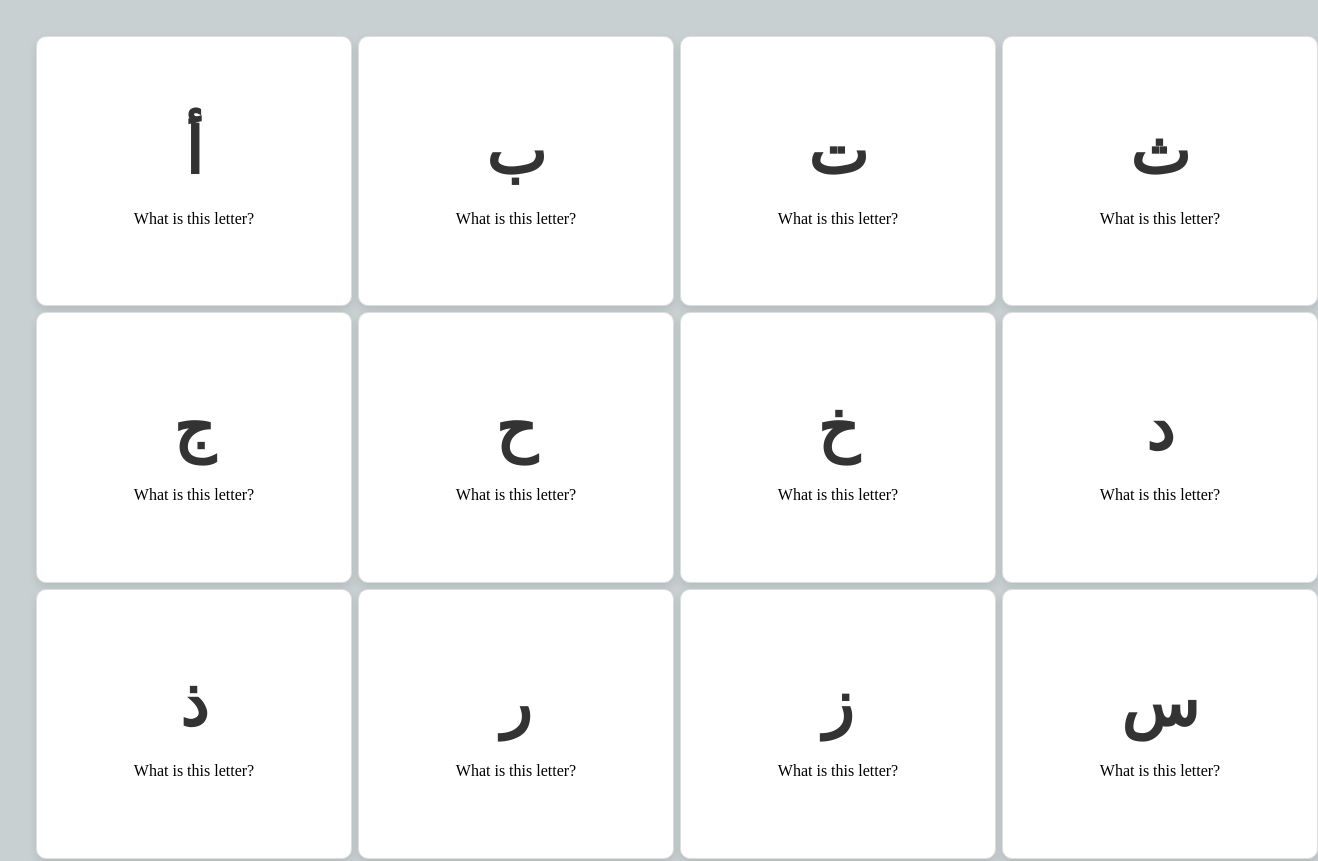
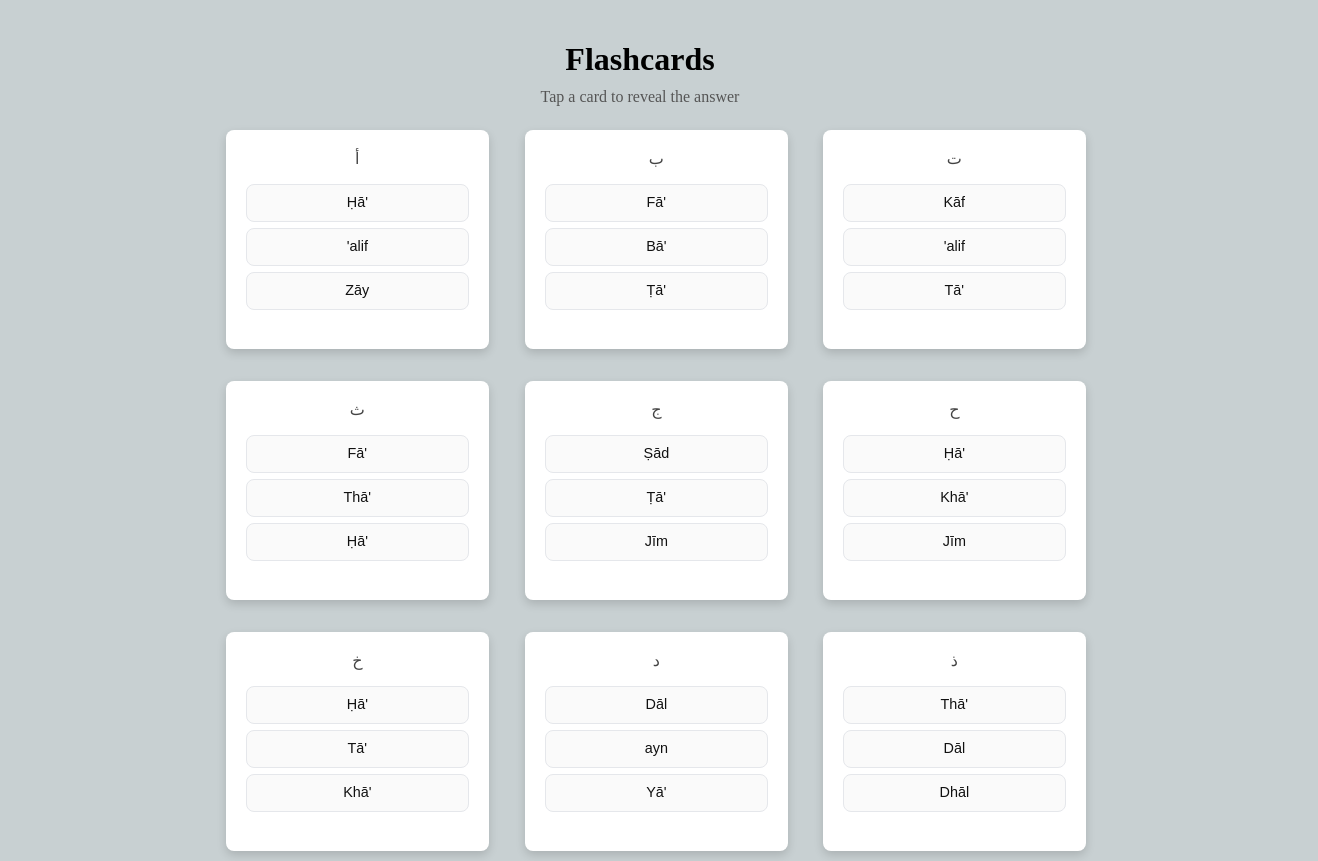
Before and after one commit to Alchabom/arabicApp, a Next.js app: page /flashLearning in a window 1280 px wide. Shown: the top 861 px of the page, 1318 px wide, since content can reach past the window. Built offline with nearby package versions, Linux system fonts and the light colour scheme.

Commit message:
modified flashcards to be more userfriendly

```diff
--- a/app/api/letters/route.ts
+++ b/app/api/letters/route.ts
@@ -2,7 +2,6 @@
 import { NextResponse } from 'next/server';
 
 export async function GET() {
-  // Define the base letter data
   const baseLettersData = [
     {
       id: 1,
--- a/app/flashLearning/app.css
+++ b/app/flashLearning/app.css
@@ -13,26 +13,26 @@ body {
 .card-grid {
     display: grid;
     align-items: stretch;
-    grid-template-columns: repeat(auto-fill, minmax(220px, 1fr));
-    gap: 3rem;
+    grid-template-columns: repeat(auto-fill, minmax(240px, 1fr));
+    gap: 2rem 2.25rem;
     width: 100%;
-    padding: 1rem;
+    padding: 0.5rem 1rem 1.5rem;
 }
 .card {
-
     display: flex;
     justify-content: center;
     align-items: center;
     position: relative;
-    border-radius: .25rem;
-    box-shadow: 0 0 5px 2px rgba(0, 0, 0, .3);
+    border-radius: .5rem;
+    box-shadow: 0 4px 10px rgba(0, 0, 0, .15);
     background-color: white;
-    transition-style: preserve-3d;
-    transition: 150ms;
+    transition: transform 150ms, box-shadow 150ms;
     cursor: pointer;
-    height: 130px;
-    transform: perspective(1000px) rotateY(var(--rotateY, 0deg))
-    translateY(var(--translate-y, 0));
+    min-height: 210px;
+    padding: 0.5rem;
+    overflow: hidden;
+    box-sizing: border-box;
+    transform: perspective(1000px) rotateY(var(--rotateY, 0deg)) translateY(var(--translate-y, 0));
 }
 .card:hover {
     --translate-y: -2px;
@@ -52,6 +52,8 @@ body {
     position: absolute;
     padding: 1rem;
     backface-visibility: hidden;
+    inset: 0;
+    overflow: hidden;
 }
 
 .card .back {
--- a/app/flashLearning/flashcard.tsx
+++ b/app/flashLearning/flashcard.tsx
@@ -37,10 +37,10 @@ const styles = {
     justifyContent: 'center',
     alignItems: 'center',
     backgroundColor: 'white',
-    border: '1px solid #ddd',
     borderRadius: '10px',
-    boxShadow: '0 4px 8px rgba(0,0,0,0.1)',
-    padding: '20px',
+    padding: '12px',
+    boxSizing: 'border-box' as const,
+    gap: '6px',
   },
   front: {
     transform: 'rotateY(0deg)',
@@ -49,35 +49,117 @@ const styles = {
     transform: 'rotateY(180deg)',
   },
   arabicLetter: {
-    fontSize: '4rem',
+    fontSize: 'clamp(1.6rem, 6vw, 2.2rem)',
     fontWeight: 'bold',
-    marginBottom: '20px',
+    marginBottom: '8px',
     color: '#333',
+    maxWidth: '100%',
+    overflow: 'hidden',
+    textOverflow: 'ellipsis',
+    whiteSpace: 'nowrap',
   },
   answer: {
-    fontSize: '2.5rem',
+    fontSize: '2rem',
     color: '#2c3e50',
-    marginTop: '20px',
+    marginTop: '14px',
   }
 };
 
 export default function Flashcard({ flashcard }: FlashcardProps) {
   const [isFlipped, setIsFlipped] = useState(false);
+  const [selected, setSelected] = useState<string | null>(null);
+  const [result, setResult] = useState<'correct' | 'incorrect' | null>(null);
 
   const handleClick = () => {
     setIsFlipped(!isFlipped);
   };
 
+  const handleOptionClick = (option: string) => {
+    if (selected) return;
+    setSelected(option);
+    const ok = option === flashcard.answer;
+    setResult(ok ? 'correct' : 'incorrect');
+    if (!ok) {
+      // auto flip to show correct after a brief delay
+      setTimeout(() => setIsFlipped(true), 700);
+    }
+  };
+
+  const resetCard = (e?: React.MouseEvent) => {
+    if (e) e.stopPropagation();
+    setIsFlipped(false);
+    setSelected(null);
+    setResult(null);
+  };
+
   return (
-      <div style={styles.card}>
+      <div className="card" style={styles.card}>
         <div style={styles.cardInner(isFlipped)} onClick={handleClick}>
           <div style={{ ...styles.cardFace, ...styles.front }}>
             <div style={styles.arabicLetter}>{flashcard.question}</div>
-            <div>What is this letter?</div>
+            <div style={{fontSize: '1rem', color:'#444'}}>{flashcard.question}</div>
+            <div style={{ display:'grid', gridTemplateColumns:'1fr', gap:'6px', marginTop:'10px', width:'100%', boxSizing:'border-box' as const }} onClick={(e)=>e.stopPropagation()}>
+              {flashcard.options.map((opt) => {
+                const isSelected = selected === opt;
+                const isCorrect = opt === flashcard.answer;
+                let bg = '#fafafa';
+                let textColor = '#111';
+                let borderColor = '#e5e7eb';
+                if (selected) {
+                  if (isSelected && isCorrect) {
+                    bg = '#e6f4ea';
+                    textColor = '#1b5e20';
+                    borderColor = '#2e7d32';
+                  } else if (isSelected && !isCorrect) {
+                    bg = '#fdecea';
+                    textColor = '#7f1d1d';
+                    borderColor = '#c62828';
+                  } else if (isCorrect) {
+                    bg = '#e6f4ea';
+                    textColor = '#1b5e20';
+                    borderColor = '#a5d6a7';
+                  }
+                }
+                return (
+                  <button
+                    key={opt}
+                    onClick={() => handleOptionClick(opt)}
+                    aria-label={`Option ${opt}`}
+                    disabled={!!selected}
+                    style={{
+                      padding:'7px 10px',
+                      minHeight: '38px',
+                      fontSize: '.9rem',
+                      lineHeight: '1.2',
+                      borderRadius:'8px',
+                      border:`1px solid ${borderColor}`,
+                      backgroundColor: bg,
+                      color: textColor,
+                      cursor: selected ? 'default' : 'pointer',
+                      transition: 'background-color .2s, border-color .2s, color .2s',
+                      width: '100%',
+                      overflow: 'hidden',
+                      textOverflow: 'ellipsis',
+                      whiteSpace: 'nowrap'
+                    }}
+                  >
+                    {opt}
+                  </button>
+                );
+              })}
+            </div>
+            <div style={{minHeight: 20, marginTop:'8px'}}>
+              {selected && (
+                <span style={{ color: result==='correct' ? '#1b5e20' : '#7f1d1d'}}>
+                  {result==='correct' ? 'Correct!' : 'Try again! Revealing answer...'}
+                </span>
+              )}
+            </div>
           </div>
           <div style={{ ...styles.cardFace, ...styles.back }}>
             <div style={styles.arabicLetter}>{flashcard.question}</div>
             <div style={styles.answer}>{flashcard.answer}</div>
+            <button onClick={resetCard} style={{marginTop:'16px', padding:'8px 12px', borderRadius:'6px', border:'1px solid #ccc', background:'#f7f7f7', cursor:'pointer'}}>Next</button>
           </div>
         </div>
       </div>
--- a/app/flashLearning/page.tsx
+++ b/app/flashLearning/page.tsx
@@ -6,7 +6,7 @@ import { useRouter } from "next/navigation";
 
 const styles = {
   container: {
-    maxWidth: '900',
+    maxWidth: '900px',
     margin: '0 auto',
     padding: '20px',
     boxSizing: 'border-box' as const,
@@ -113,6 +113,8 @@ export default function FlashLearningPage() {
   return (
       <>
         <div style={styles.container}>
+          <h1 style={{textAlign:'center', marginBottom:'10px'}}>Flashcards</h1>
+          <p style={{textAlign:'center', color:'#555', marginTop:0}}>Tap a card to reveal the answer</p>
           <FlashcardList flashcards={flashcards}/>
         </div>
         <div style={styles.buttonContainer}>
--- a/package.json
+++ b/package.json
@@ -10,7 +10,7 @@
   },
   "dependencies": {
     "konva": "^9.3.22",
-    "next": "15.2.4",
+    "next": "^15.5.2",
     "react": "^19.1.1",
     "react-dom": "^19.1.1",
     "react-konva": "^19.0.7"
```
Also changed, not shown: 2 other files (tests, documents, lock files or other folders).
